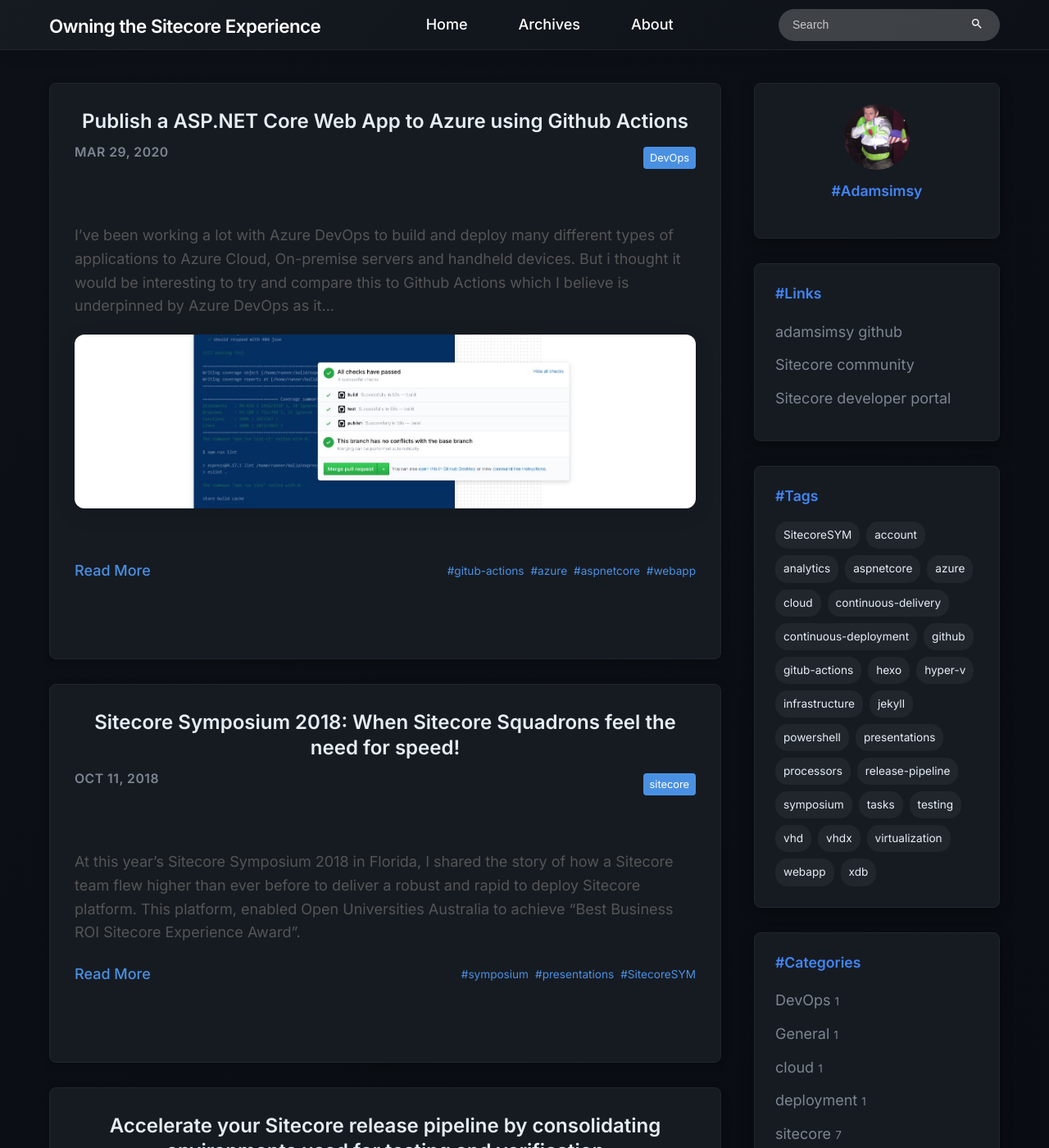
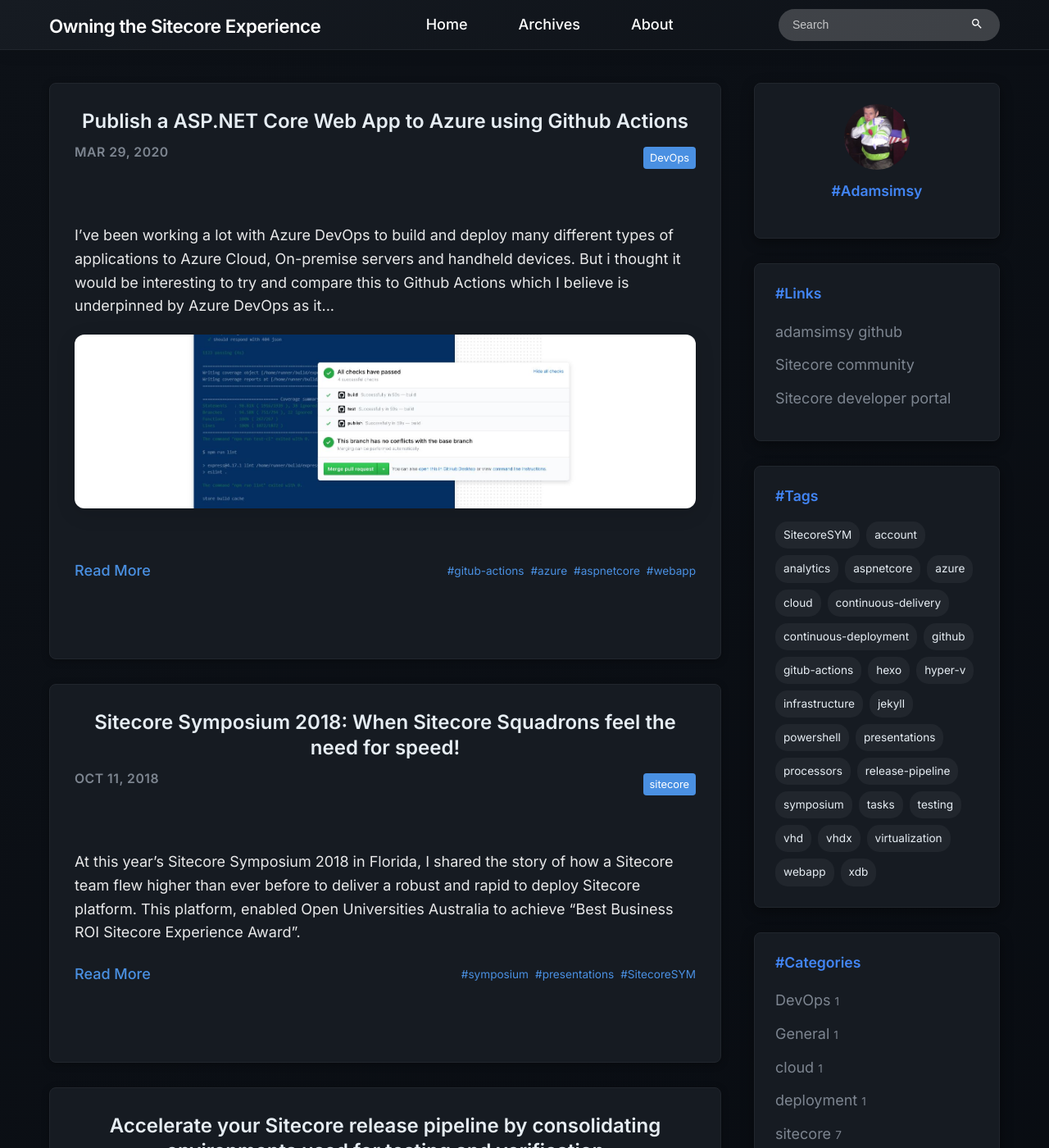
Before and after one commit to Adamsimsy/adamsimsy.github.io, a Jekyll site: the page built from docs/index.markdown, in a window 1280 px wide and 1400 px high. Shown: the whole window at 82% size. Built offline with Jekyll 4.4.1, drawn with Linux system fonts in a browser that asks for light colours.

Commit message:
fix home page card text colour

```diff
--- a/docs/_sass/_adamtheme.scss
+++ b/docs/_sass/_adamtheme.scss
@@ -343,7 +343,7 @@
 }
 
 .post-excerpt {
-  color: $grey-color;
+  color: rgba(white, 0.9) !important;
   line-height: 1.6;
   margin-bottom: 20px;
 }
@@ -1193,7 +1193,7 @@
 
   .post-content {
     .post-excerpt {
-      color: #555;
+      color: rgba(white, 0.9) !important;
       line-height: 1.6;
       margin-bottom: 20px;
     }
```
